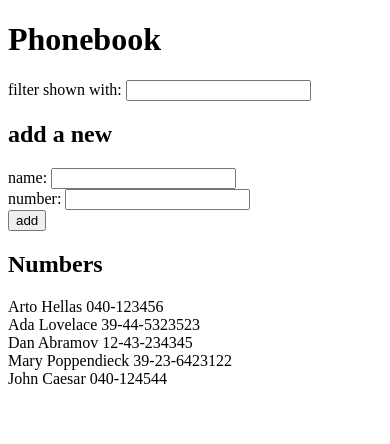
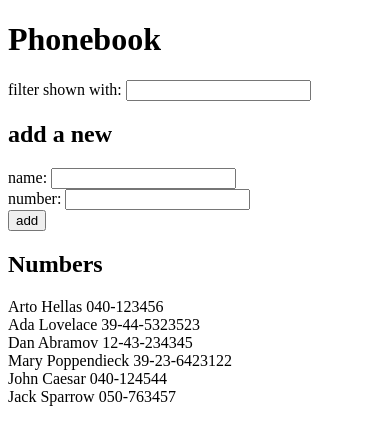
Before and after one commit to jvcaesar/fullstack2021, a React (Create React App) app in the folder part2/phonebook/: page / in a window 390 px wide. Shown: the top 444 px of the page. Built offline with nearby package versions, Linux system fonts and the light colour scheme; data requests are answered from the project's data file.

Commit message:
Exercise 2.16: Phonebook step 8

```diff
--- a/part2/phonebook/db.json
+++ b/part2/phonebook/db.json
@@ -24,6 +24,11 @@
       "name": "John Caesar",
       "number": "040-124544",
       "id": 5
+    },
+    {
+      "name": "Jack Sparrow",
+      "number": "050-763457",
+      "id": 6
     }
   ]
 }
--- a/part2/phonebook/src/App.js
+++ b/part2/phonebook/src/App.js
@@ -1,5 +1,5 @@
 import React, { useState, useEffect } from 'react'
-import axios from 'axios'
+import personService from './services/persons'
 
 const Person = ({ person }) => <div>{person.name} {person.number}</div>
 
@@ -44,8 +44,8 @@ const App = () => {
   const [ filterWord, setFilterWord ] = useState('')
 
   const hook = () => {
-    axios.get('http://localhost:3001/persons')
-      .then(response => setPersons(response.data))
+    personService.getAll()
+      .then(response => setPersons(response))
   }
 
   useEffect(hook, [])
@@ -66,8 +66,8 @@ const App = () => {
     if (nameExists()) {
       alert(`${newName} is already added to phonebook`)
     } else {
-      axios.post('http://localhost:3001/persons', personObject)
-        .then(response => setPersons(persons.concat(response.data)))
+      personService.createPerson(personObject)
+        .then(response => setPersons(persons.concat(response)))
     }
     setNewName('')
     setNewNumber('')
--- /dev/null
+++ b/part2/phonebook/src/services/persons.js
@@ -0,0 +1,16 @@
+import axios from "axios"
+
+const baseUrl = 'http://localhost:3001/persons'
+
+const getAll = () => {
+    const request = axios.get(baseUrl)
+    console.log('getall', request)
+    return request.then(response => response.data)
+}
+
+const createPerson = (newPersonObj) => {
+    const request = axios.post(baseUrl, newPersonObj)
+    return request.then(response => response.data)
+}
+
+export default { getAll, createPerson }
```
